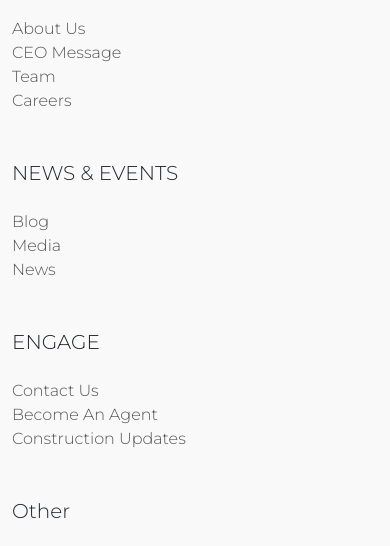
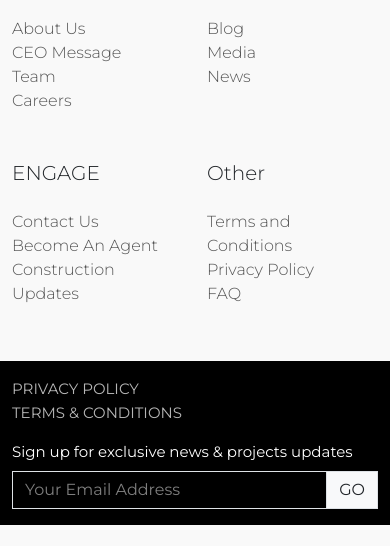
Before and after one commit to Sarker-Rajib/acube, a plain HTML site: page project.html in a window 390 px wide. Shown: the part 7743-8289 px from the top of the page. Drawn offline with nearby package versions, Linux system fonts and the light colour scheme; files that its build step writes are made by us from their sources; files whose address does not match are found by name; a web font is replaced by a local one.

Commit message:
footer fixed

```diff
--- a/project.html
+++ b/project.html
@@ -593,7 +593,7 @@
               info@acubedevelopers.com
             </p>
           </div>
-          <div class="col-md-6 col-lg-4 col-xl-2">
+          <div class="col-6 col-lg-4 col-xl-2">
             <h3>COMPANY</h3>
             <ul class="p-0">
               <li><a href="#">About Us</a></li>
@@ -602,7 +602,7 @@
               <li><a href="#">Careers</a></li>
             </ul>
           </div>
-          <div class="col-md-6 col-lg-4 col-xl-2">
+          <div class="col-6 col-lg-4 col-xl-2">
             <h3>NEWS & EVENTS</h3>
             <ul class="p-0">
               <li><a href="#">Blog</a></li>
@@ -610,7 +610,7 @@
               <li><a href="#">News</a></li>
             </ul>
           </div>
-          <div class="col-md-6 col-lg-4 col-xl-2">
+          <div class="col-6 col-lg-4 col-xl-2">
             <h3>ENGAGE</h3>
             <ul class="p-0">
               <li><a href="#">Contact Us</a></li>
@@ -618,7 +618,7 @@
               <li><a href="#">Construction Updates</a></li>
             </ul>
           </div>
-          <div class="col-md-6 col-lg-4 col-xl-2">
+          <div class="col-6 col-lg-4 col-xl-2">
             <h3>Other</h3>
             <ul class="p-0">
               <li><a href="#">Terms and Conditions</a></li>
@@ -690,7 +690,6 @@
         </div>
       </div>
     </div>
-    <div class="py-5"></div>
   </footer>
   <!-- footer ended -->
 
```
Also changed, not shown: about-us.html (+4 -4 lines), become-agent.html (+4 -4 lines), careers.html (+4 -4 lines), faq.html (+4 -4 lines), index.html (+5 -6 lines), listing.html (+4 -4 lines), terms.html (+4 -4 lines).
